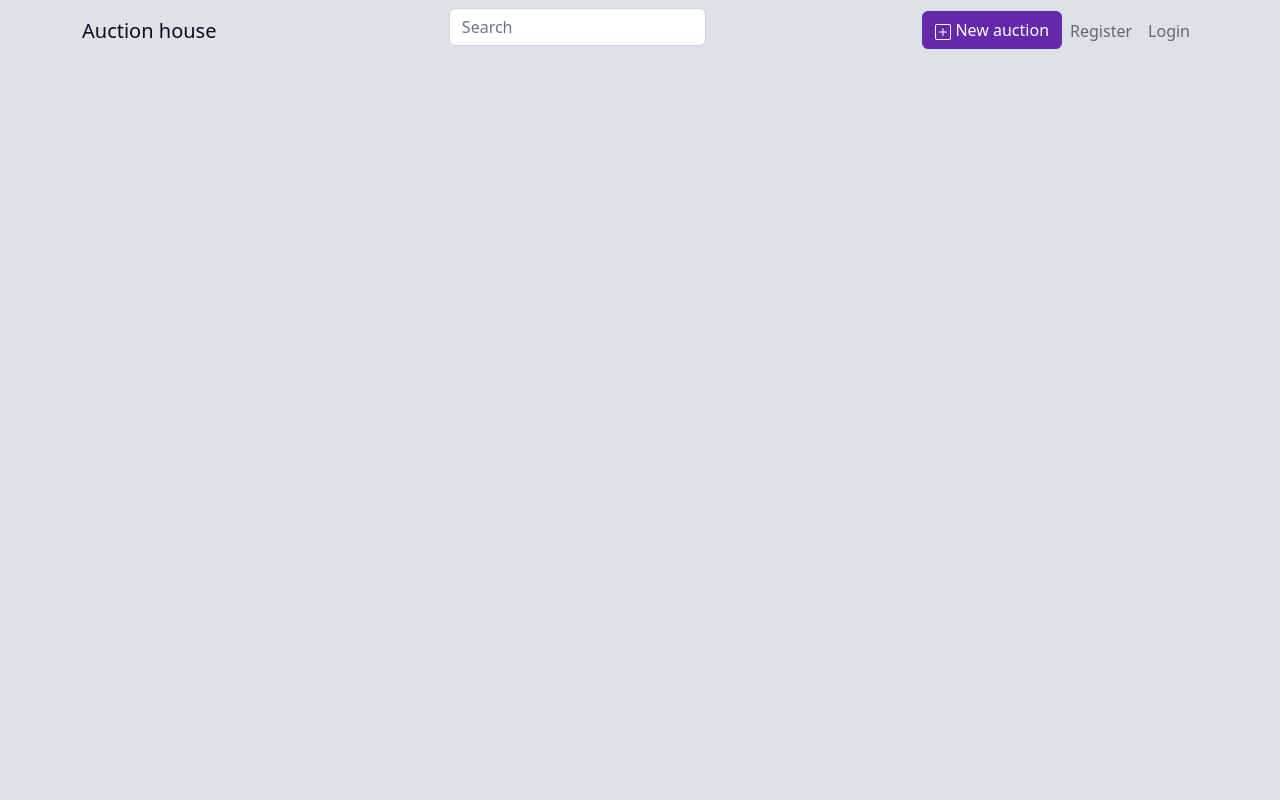
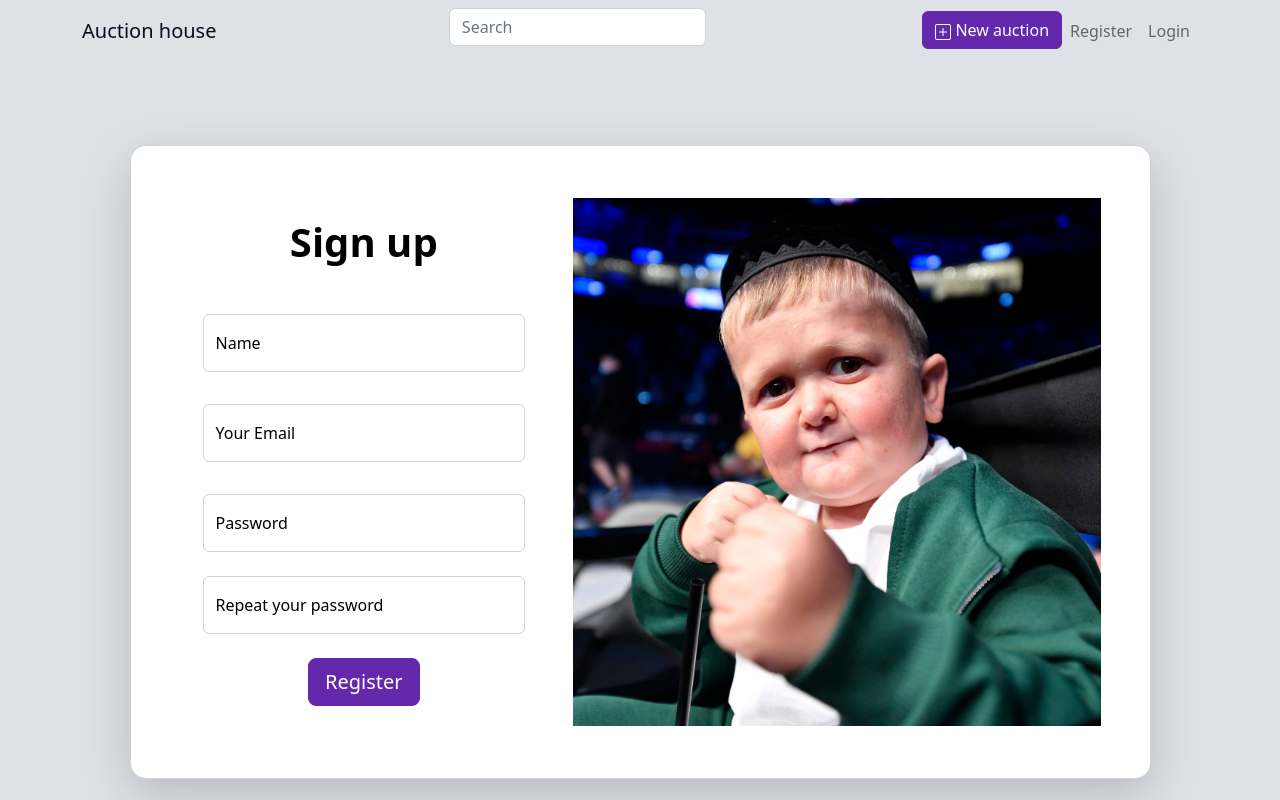
Before and after one commit to Jonast96/AuctionHouse, a website: page register.html in a window 1280 px wide. Shown: the top 800 px of the page. Drawn offline with nearby package versions, Linux system fonts and the light colour scheme.

Commit message:
login and register done

```diff
--- a/register.html
+++ b/register.html
@@ -72,7 +72,7 @@
                   <a class="nav-link" href="#">Register</a>
                 </li>
                 <li class="nav-item">
-                  <a class="nav-link" href="#">Login</a>
+                  <a class="nav-link" href="login.html">Login</a>
                 </li>
               </ul>
             </div>
@@ -80,7 +80,102 @@
         </div>
       </nav>
     </header>
-    <main class="register"></main>
+    <main class="register">
+      <section class="vh-100">
+        <div class="container h-100">
+          <div
+            class="row d-flex justify-content-center align-items-center h-100"
+          >
+            <div class="col-lg-12 col-xl-11">
+              <div class="card text-black rounded-4 shadow-lg">
+                <div class="card-body p-md-5">
+                  <div class="row justify-content-center">
+                    <div class="col-md-10 col-lg-6 col-xl-5 order-2 order-lg-1">
+                      <p class="text-center h1 fw-bold mb-5 mx-1 mx-md-4 mt-4">
+                        Sign up
+                      </p>
+
+                      <form class="mx-1 mx-md-4">
+                        <div class="d-flex flex-row align-items-center mb-4">
+                          <div class="form-floating flex-fill mb-2">
+                            <input
+                              type="name"
+                              class="form-control"
+                              id="floatingInput"
+                              placeholder="Name"
+                            />
+                            <label for="floatingInput">Name</label>
+                          </div>
+                        </div>
+
+                        <div class="d-flex flex-row align-items-center mb-4">
+                          <div class="form-floating flex-fill mb-2">
+                            <input
+                              type="email"
+                              id="form3Example3c"
+                              class="form-control"
+                              placeholder="Email"
+                            />
+                            <label class="form-label" for="form3Example3c"
+                              >Your Email</label
+                            >
+                          </div>
+                        </div>
+
+                        <div class="d-flex flex-row align-items-center mb-4">
+                          <div class="form-floating flex-fill mb-0">
+                            <input
+                              type="password"
+                              id="form3Example4c"
+                              class="form-control"
+                              placeholder="Password"
+                            />
+                            <label class="form-label" for="form3Example4c"
+                              >Password</label
+                            >
+                          </div>
+                        </div>
+
+                        <div class="d-flex flex-row align-items-center mb-4">
+                          <div class="form-floating flex-fill mb-0">
+                            <input
+                              type="password"
+                              id="form3Example4cd"
+                              class="form-control"
+                              placeholder="Repeat password"
+                            />
+                            <label class="form-label" for="form3Example4cd"
+                              >Repeat your password</label
+                            >
+                          </div>
+                        </div>
+
+                        <div
+                          class="d-flex justify-content-center mx-4 mb-3 mb-lg-4"
+                        >
+                          <button type="button" class="btn btn-info btn-lg">
+                            Register
+                          </button>
+                        </div>
+                      </form>
+                    </div>
+                    <div
+                      class="col-md-10 col-lg-6 col-xl-7 d-flex align-items-center order-1 order-lg-2"
+                    >
+                      <img
+                        src="/images/hasbuuuuuuuuuulla.jpg"
+                        class="img-fluid"
+                        alt="Sample image"
+                      />
+                    </div>
+                  </div>
+                </div>
+              </div>
+            </div>
+          </div>
+        </div>
+      </section>
+    </main>
     <footer class="border-secondary border-top">
       <div
         class="d-flex flex-wrap justify-content-between align-items-center py-3 my-4 container"
--- a/scss/style.scss
+++ b/scss/style.scss
@@ -27,7 +27,6 @@
   min-height: 100vh;
   .deals_container {
     min-height: 60vh;
-    background-color: rgb(53, 53, 53);
   }
 
   .img_all_container {
@@ -43,4 +42,22 @@
 
 .register {
   min-height: 100vh;
+  .register_container {
+    max-height: 200px;
+  }
+  .img_container {
+    width: 100%;
+    height: 200px;
+  }
+  .img {
+    object-fit: cover;
+    height: 100%;
+    width: 100%;
+  }
 }
+
+.login {
+  .header {
+    min-height: 100vh;
+  }
+}
```
Also changed, not shown: index.html (+4 -4 lines), login.html (+9 -10 lines), assets/css/style.css, 1 other file.
